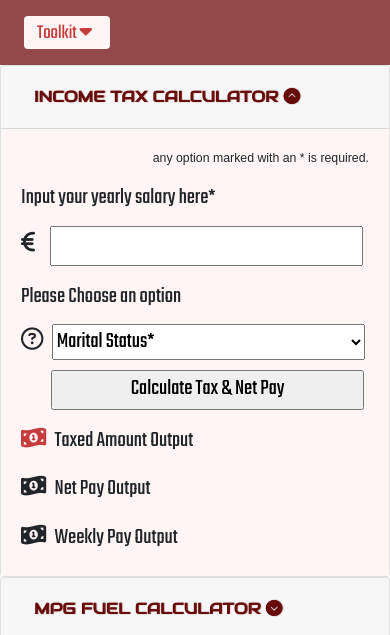
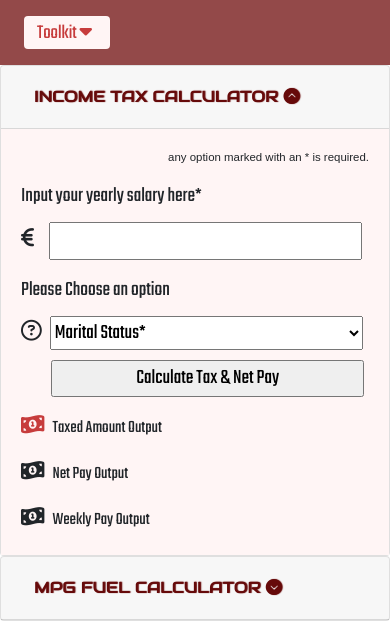
Before and after one commit to Code-Institute-Submissions/interactive-frontend-development-project, a plain HTML site: page index.html in a window 390 px wide. Shown: the top 635 px of the page. Drawn offline with nearby package versions, Linux system fonts and the light colour scheme.

Commit message:
media query for 400px min to set text size to 1.0em for income calc ouput, added comments to css media queries, added class to output text income calc

```diff
--- a/assets/css/style.css
+++ b/assets/css/style.css
@@ -28,7 +28,7 @@ i{
 
 .card-body{
     font-family: 'Teko', sans-serif;
-    font-size: 1.4em;
+    font-size: 1.3em;
 }
 
 .tab-decoration, .tab-decoration2{
@@ -120,6 +120,10 @@ span.requiredMessage{
     padding-top: 20px;
 }
 
+#income-tax-output, #net-pay, #weekly-pay{
+        font-size: 0.85em;
+}
+
 /*--------------------------------------------Mpg Calculator*/
 
 .radio-buttons{
@@ -155,6 +159,8 @@ footer{
 }
 
 /*--------------------------------------------Media queries*/
+
+/*--------------------------------------------Sets background image to appear and fix with of content to 768px @ 600px*/
 @media only screen and (min-width: 600px) {
  body {
      background: url(https://cdn.wallpapersafari.com/86/67/gS4Z7m.jpg) no-repeat center center fixed;
@@ -170,3 +176,10 @@ footer{
   }
 
 }
+
+/*--------------------------------------------set font-size output text income calc back to 1.0 em of 1.4em on .card*/
+@media only screen and (min-width: 400px){
+    #income-tax-output, #net-pay, #weekly-pay{
+        font-size: 1.0em;
+    }
+}
--- a/index.html
+++ b/index.html
@@ -89,9 +89,9 @@
                                     </div>
                                     <br><span class="required-message-dropdown"></span>
                                     <input id="income-taxed-btn" type="button" name="calculate-income-tax" value="Calculate Tax & Net Pay">
-                                    <p><span class="make-red"><i class="fas fa-money-bill-wave-alt"></i></span> <span id="income-tax-output">Taxed Amount Output</span></p>
-                                    <p><i class="fas fa-money-bill-wave-alt"></i> <span id="net-pay">Net Pay Output</span></p>
-                                    <p><i class="fas fa-money-bill-wave-alt"></i> <span id="weekly-pay">Weekly Pay Output</span></p>
+                                    <p class="font-size"><span class="make-red"><i class="fas fa-money-bill-wave-alt"></i></span> <span id="income-tax-output">Taxed Amount Output</span></p>
+                                    <p class="font-size"><i class="fas fa-money-bill-wave-alt"></i> <span id="net-pay">Net Pay Output</span></p>
+                                    <p class="font-size"><i class="fas fa-money-bill-wave-alt"></i> <span id="weekly-pay">Weekly Pay Output</span></p>
                                 </form>
                                 </div>
                             </div>
```
